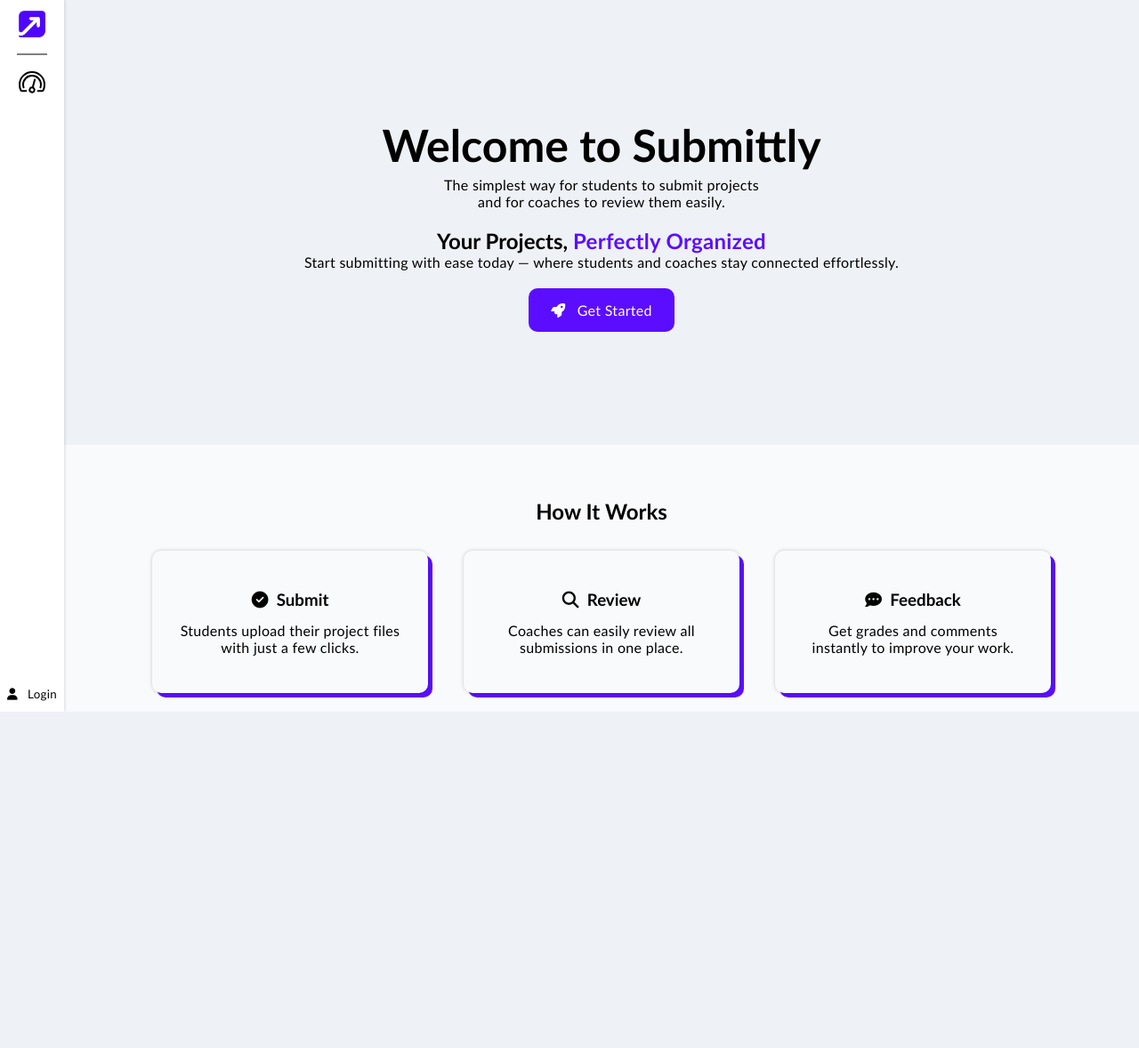
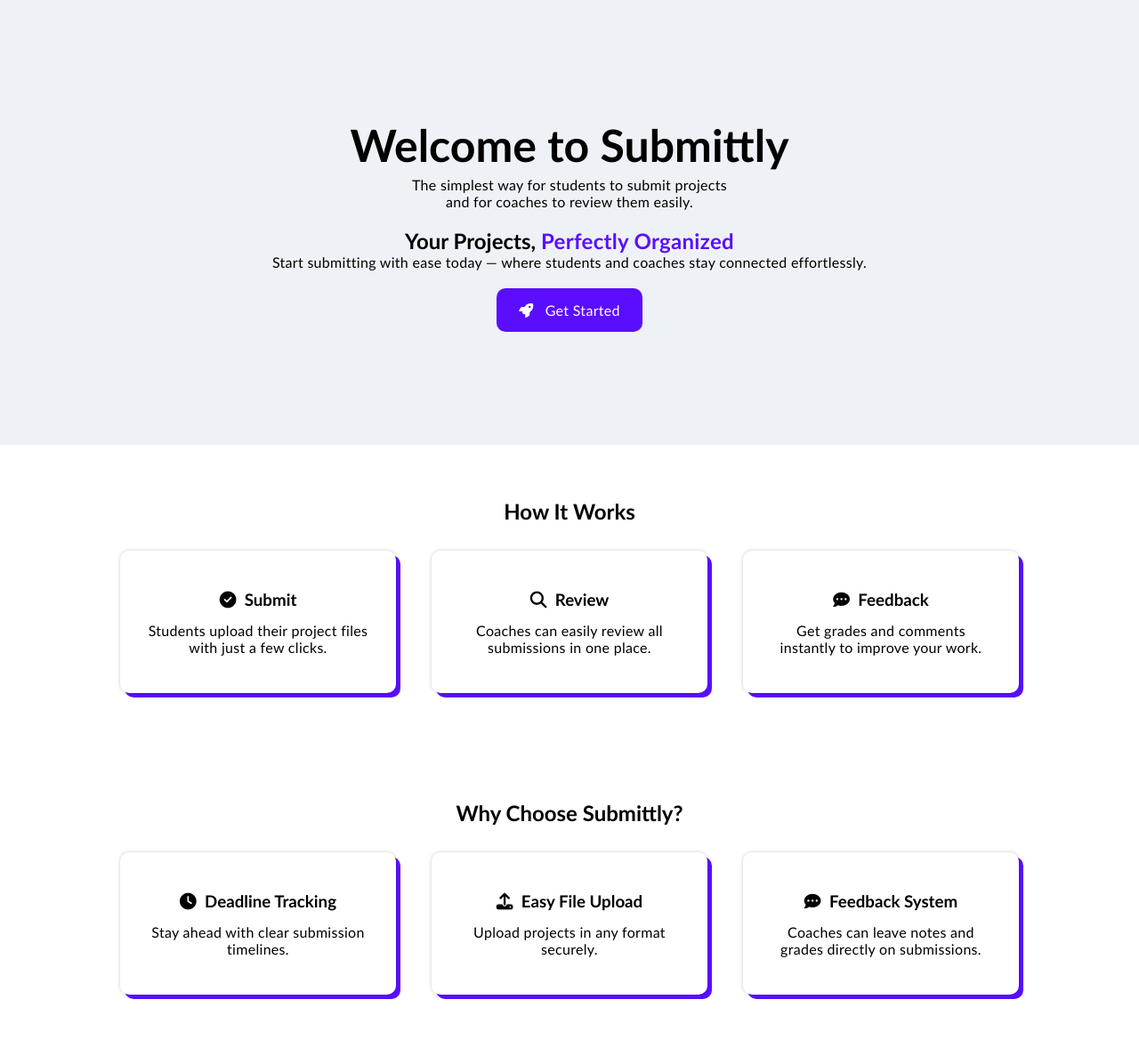
Before and after one commit to Yuvarajan673/project_submission_portal, a Django app: page / in a window 1280 px wide. Shown: the whole page at 89% size. Before the commit the page ends 800 px from the top, so only its background shows below. Run offline with Django 5.2, Linux system fonts and the light colour scheme; tables that the repository leaves empty hold one stand-in row (values such as "Sample post").

Commit message:
Home Page Alignment Bug Fixed

```diff
--- a/submittly/static/css/style.css
+++ b/submittly/static/css/style.css
@@ -154,19 +154,6 @@ p{
 
 
 
-/* ===== APP LAYOUT ===== */
-.app-layout {
-    display: flex;
-    height: 100vh;
-    overflow: auto;
-}
-
-main{
-    background-color: #F8FAFC;
-    margin-left: 72px;
-    height: 100%;
-    width: calc(100% - 72px);
-}
 
 
 
--- a/submittly/templates/admin_dashboard.html
+++ b/submittly/templates/admin_dashboard.html
@@ -3,6 +3,7 @@
 {% block title %}Dashboard | Admin{% endblock title %} {% block content %}
 
 <section class="admin-dash dashboard">
+
   <h2>Admin Dashboard</h2>
   {% if models %}
   <h3>Tables</h3>
--- a/submittly/templates/home.html
+++ b/submittly/templates/home.html
@@ -14,7 +14,7 @@
             <h2>Your Projects, <span class="highlight">Perfectly Organized</span></h2>
             <p>Start submitting with ease today — where students and coaches stay connected effortlessly.</p>
         </div>
-        <a href="{% url 'send_otp' %}"><button class="sec get-started-btn other-btn"><span><i class="fa-solid fa-rocket"></i>&nbsp;&nbsp; Get Started</span></button></a>
+        <a href="{% url 'login_user' %}"><button class="sec get-started-btn other-btn"><span><i class="fa-solid fa-rocket"></i>&nbsp;&nbsp; Get Started</span></button></a>
     </section>
 
 
--- a/submittly/templates/layouts/base.html
+++ b/submittly/templates/layouts/base.html
@@ -8,10 +8,29 @@
     <link rel="shortcut icon" href="{% static 'icons/favicon.png' %}" type="image/x-icon">
     <link rel="stylesheet" href="https://cdnjs.cloudflare.com/ajax/libs/font-awesome/6.5.2/css/all.min.css">
     <title>{% block title %}{% endblock title %}</title>
+
+    {% if user.is_authenticated %}
+    <style>
+        /* ===== APP LAYOUT ===== */
+        .app-layout {
+            display: flex;
+            height: 100vh;
+            overflow: auto;
+        }
+        main{
+            background-color: #F8FAFC;
+            margin-left: 72px;
+            height: 100%;
+            width: calc(100% - 72px);
+        }
+    </style>
+    {% endif %}
   </head>
   <body>
     <div class="app-layout">
-      {% include 'navbar.html' %}
+      {% if user.is_authenticated %}
+        {% include 'navbar.html' %}
+      {% endif %}
       <main class="main">
         {% block content %} {% endblock content %}
       </main>
--- a/submittly/templates/navbar.html
+++ b/submittly/templates/navbar.html
@@ -3,6 +3,7 @@
     <nav class="navbar">
         <a href="/" class="site-title"><img src="{% static 'images/logo-icon.png' %}" height="30px"></a>
         <ul class="nav-links">
+            <!-- Sidebar's Top Potion -->
             <div class="top">
                 <hr style="width: 100%; border: 1px solid var(--grey);">
                 <li>
@@ -47,6 +48,7 @@
                 </li> -->
             </div>
 
+            <!-- Sidebar's Bottom Potion -->
             <div class="bottom">
                 {% if user.is_authenticated %}
                 <li>
@@ -90,7 +92,7 @@
                     </a>
                 </li>
             {% endif %}
-        </div>
+            </div>
             <!--<li class="register-btn"><a href=""><span>Register</span></a></li>-->
         </ul>
     </nav>
--- a/submittly/templates/profile.html
+++ b/submittly/templates/profile.html
@@ -133,7 +133,7 @@
                     <svg xmlns="http://www.w3.org/2000/svg" width="28" height="28" viewBox="0 0 48 48"><!-- Icon from Plump free icons by Streamline - https://creativecommons.org/licenses/by/4.0/ --><g fill="none" stroke="currentColor" stroke-linecap="round" stroke-linejoin="round" stroke-width="3"><path d="M25 29.999c7.99-.017 13.372-.233 16.512-.414c2.076-.12 3.752-1.591 3.992-3.656C45.757 23.76 46 20.5 46 16s-.243-7.76-.496-9.93c-.24-2.064-1.916-3.535-3.991-3.655C38.243 2.226 32.543 2 24 2q-1.028 0-2 .004M12.5 34v11M6 9.5a6.5 6.5 0 1 0 13 0a6.5 6.5 0 0 0-13 0"/><path d="M28.539 16.338c.625.036 1.192.379 1.326.99c.144.656.226 1.675-.035 3.103c-.143.781-.809 1.342-1.596 1.45L20 23l-1.8 19.32c-.12 1.284-1.05 2.343-2.33 2.49a29 29 0 0 1-3.303.19c-1.263 0-2.403-.084-3.318-.185c-1.338-.149-2.3-1.275-2.373-2.62l-.618-11.317a67 67 0 0 1-2.578-.183a1.82 1.82 0 0 1-1.654-1.889c.117-3.77.593-7.216.989-9.515c.298-1.728 1.762-2.977 3.514-3.062c6.958-.338 14.84-.302 22.01.11Z"/></g></svg>
                     <div>
                         <h3>Section</h3>
-                        <h4> {% if section != None %} {{user.section}} {% else %} --|-- {% endif %}</h4>
+                        <h4> {% if section != 'None' %} {{user.section}} {% else %} --|-- {% endif %}</h4>
                     </div>
                 </div>
                 <div class="icon-group profile-role-div profile-text-div">
```
